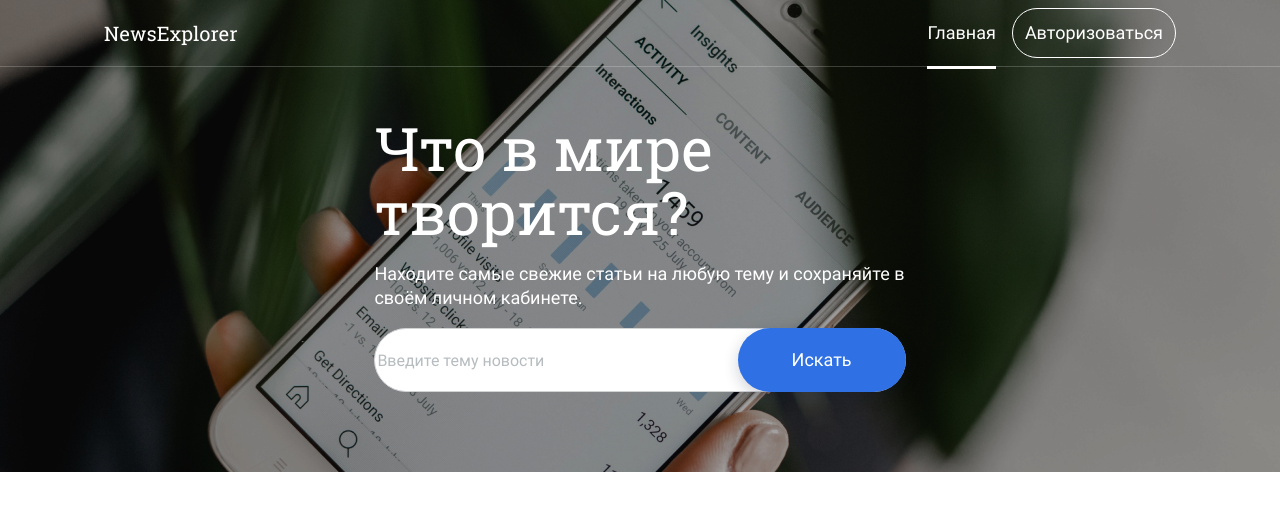
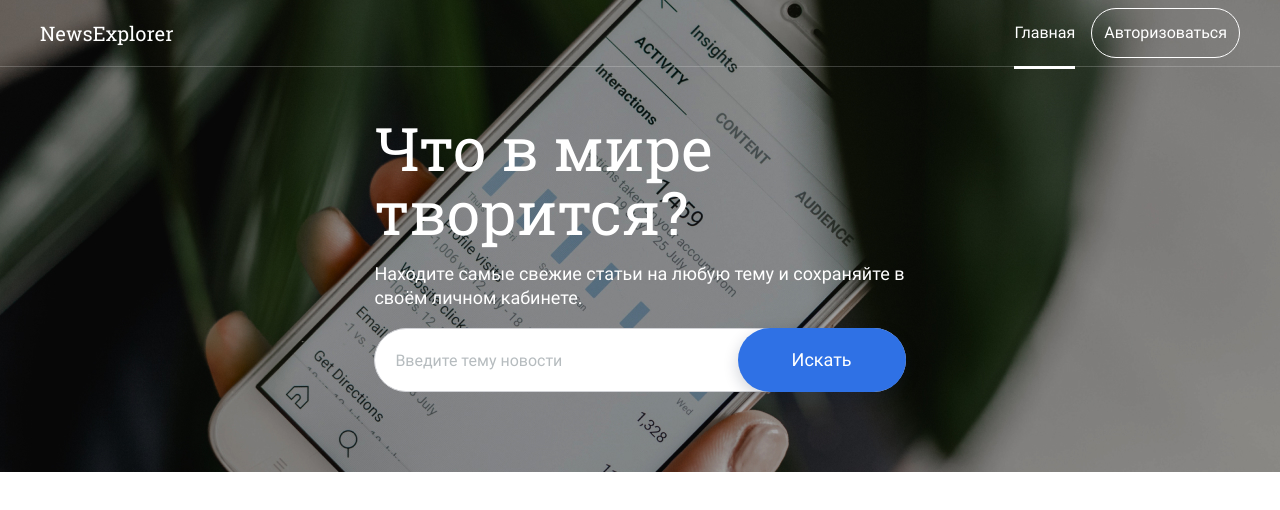
Before and after one commit to leka-ren/frontend-NewsExplorer, a website built with webpack: page src/index.html in a window 1280 px wide. Built offline with nearby package versions, Linux system fonts and the light colour scheme.

Commit message:
адаптив элементовхэдера

```diff
--- a/src/blocks/header/__authorization-button/header__authorization-button.css
+++ b/src/blocks/header/__authorization-button/header__authorization-button.css
@@ -17,3 +17,15 @@
 .header__authorization-button:hover {
   cursor: pointer;
 }
+
+@media screen and (max-width: 1280px) {
+  .header__authorization-button {
+    font-size: 16px;
+  }
+}
+
+@media screen and (max-width: 500px) {
+  .header__authorization-button {
+    font-size: 18px;
+  }
+}
--- /dev/null
+++ b/src/blocks/header/__content/header__content.css
@@ -0,0 +1,16 @@
+.header__content {
+  padding: 0 104px;
+  margin: 0;
+  width: 100%;
+  max-width: 1440px;
+  display: flex;
+  flex-direction: row;
+  flex-wrap: nowrap;
+  justify-content: space-between;
+}
+
+@media screen and (max-width: 1290px) {
+    .header__content {
+        padding: 0 40px;
+    }
+}
--- a/src/blocks/header/__home-link/header__home-link.css
+++ b/src/blocks/header/__home-link/header__home-link.css
@@ -7,3 +7,15 @@
   font-size: 18px;
   line-height: 24px;
 }
+
+@media screen and (max-width: 1280px) {
+  .header__home-link {
+    font-size: 16px;
+  }
+}
+
+@media screen and (max-width: 500px) {
+  .header__home-link {
+    font-size: 18px;
+  }
+}
--- a/src/blocks/header/__parameters/header__parameters.css
+++ b/src/blocks/header/__parameters/header__parameters.css
@@ -5,5 +5,5 @@
     display: flex;
     flex-direction: row;
     flex-wrap: nowrap;
-    margin: 0 104px;
+    margin: 0;
 }
--- a/src/blocks/header/__title/header__title.css
+++ b/src/blocks/header/__title/header__title.css
@@ -3,7 +3,7 @@
   font-style: normal;
   font-weight: bold;
   font-size: 20px;
-  margin: 0 104px;
+  margin: 0;
   align-self: center;
   color: #fff;
 }
--- a/src/blocks/header/header.css
+++ b/src/blocks/header/header.css
@@ -2,6 +2,7 @@
 @import url("./__link/header__link.css");
 @import url("./__links/header__links.css");
 @import url("./__title/header__title.css");
+@import url("./__content/header__content.css");
 @import url("./__home-link/header__home-link.css");
 @import url("./__authorization-button/header__authorization-button.css");
 
@@ -14,9 +15,6 @@
   width: 100%;
   max-width: 1440px;
   display: flex;
-  flex-direction: row;
-  flex-wrap: nowrap;
-  justify-content: space-between;
   border-bottom: solid rgba(255, 255, 255, 0.2) 1px;
 }
 
--- a/src/blocks/search/__button/search__button.css
+++ b/src/blocks/search/__button/search__button.css
@@ -17,3 +17,7 @@
   text-align: center;
   color: #fff;
 }
+
+.search__button:hover {
+  cursor: pointer;
+}
--- a/src/blocks/search/__input/search__input.css
+++ b/src/blocks/search/__input/search__input.css
@@ -13,6 +13,7 @@
   font-size: 16px;
   line-height: 22px;
   outline: none;
+  padding-left: 20px;
 }
 
 .search__input::-webkit-input-placeholder {
--- a/src/blocks/search/__subtitle/search__subtitle.css
+++ b/src/blocks/search/__subtitle/search__subtitle.css
@@ -1,7 +1,7 @@
 .search__subtitle {
   font-family: "Roboto", Arial, Helvetica, sans-serif;
   font-style: normal;
-  font-weight: normal;
+  font-weight: lighter;
   font-size: 18px;
   line-height: 24px;
   color: #ffffff;
--- a/src/index.html
+++ b/src/index.html
@@ -14,6 +14,7 @@
 <body>
     <div class="root">
         <header class="header">
+            <div class="header__content">
                 <h3 class="header__title">NewsExplorer</h3>
                 <div class="header__parameters">
                     <ul class="header__links">
@@ -22,6 +23,7 @@
                         </li>
                     </ul>
                     <div class="header__authorization-button">Авторизоваться</div>
+                </div>
             </div>
         </header>
         <main class="content">
```
Lines whose indentation alone changed are shown as unchanged.
